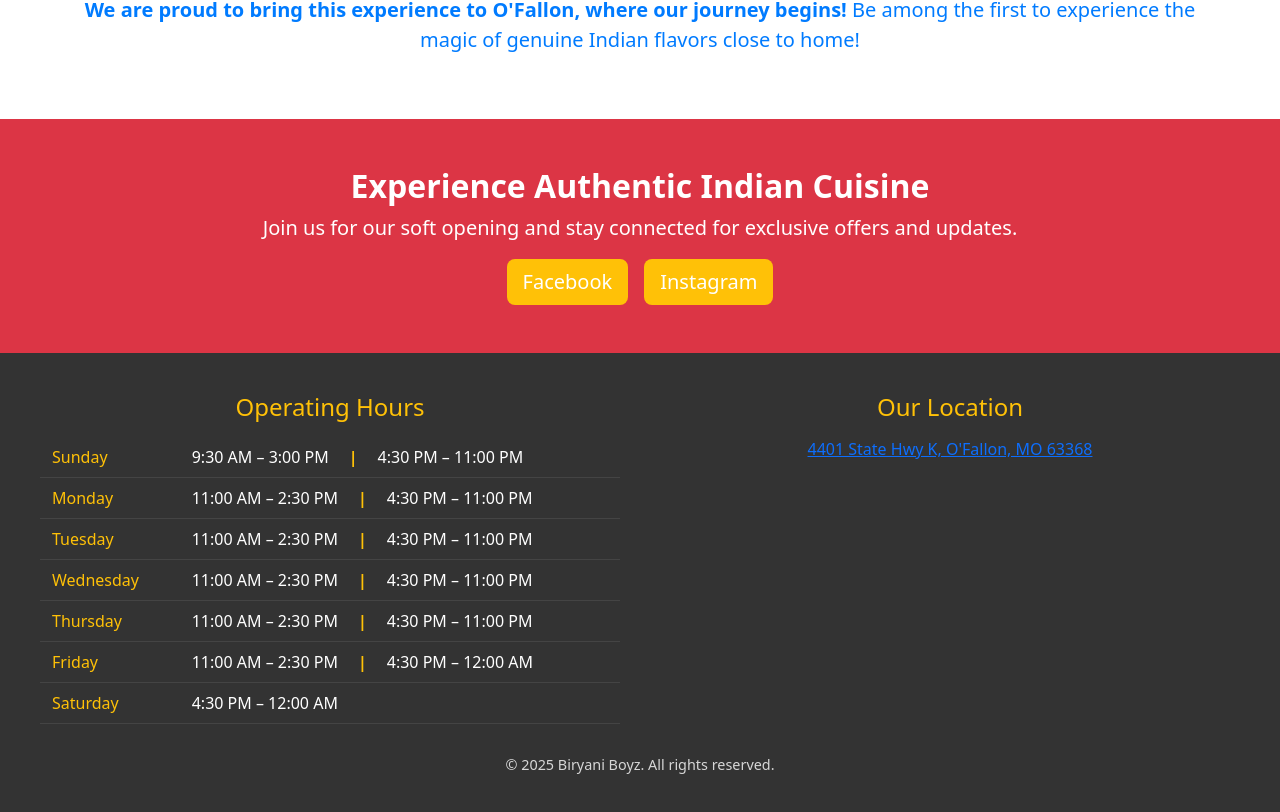
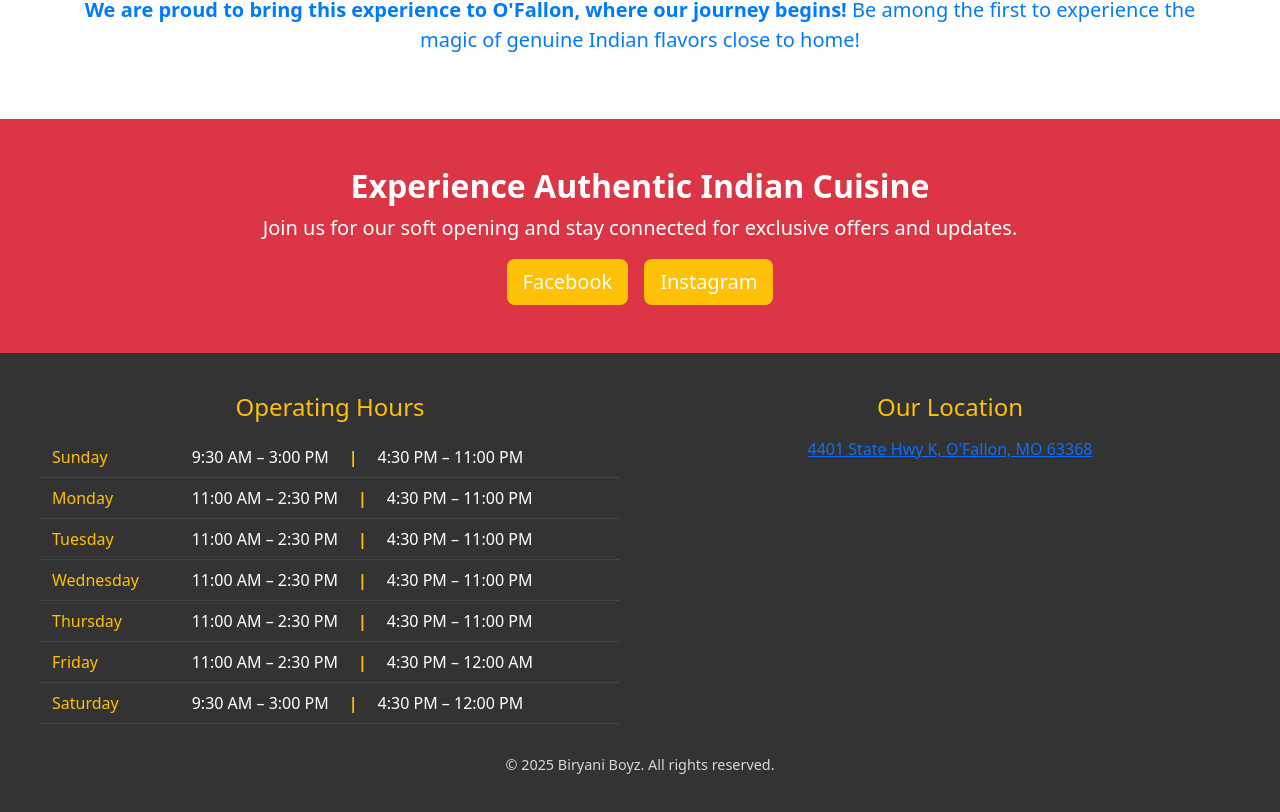
Before and after one commit to biryaniboyzstl/boyz-ui, an Angular app: page /home in a window 1280 px wide. Shown: the part 1552-2364 px from the top of the page. Built offline with nearby package versions, Linux system fonts and the light colour scheme.

Commit message:
soft open

```diff
--- a/src/app/app.component.html
+++ b/src/app/app.component.html
@@ -59,7 +59,9 @@
           <tr>
             <th>Saturday</th>
             <td>
-              <span class="time-slot">4:30 PM – 12:00 AM</span>
+                 <span class="time-slot">9:30 AM – 3:00 PM</span>
+              <span class="time-separator">|</span>
+              <span class="time-slot">4:30 PM – 12:00 PM</span>
             </td>
           </tr>
         </tbody>
```
